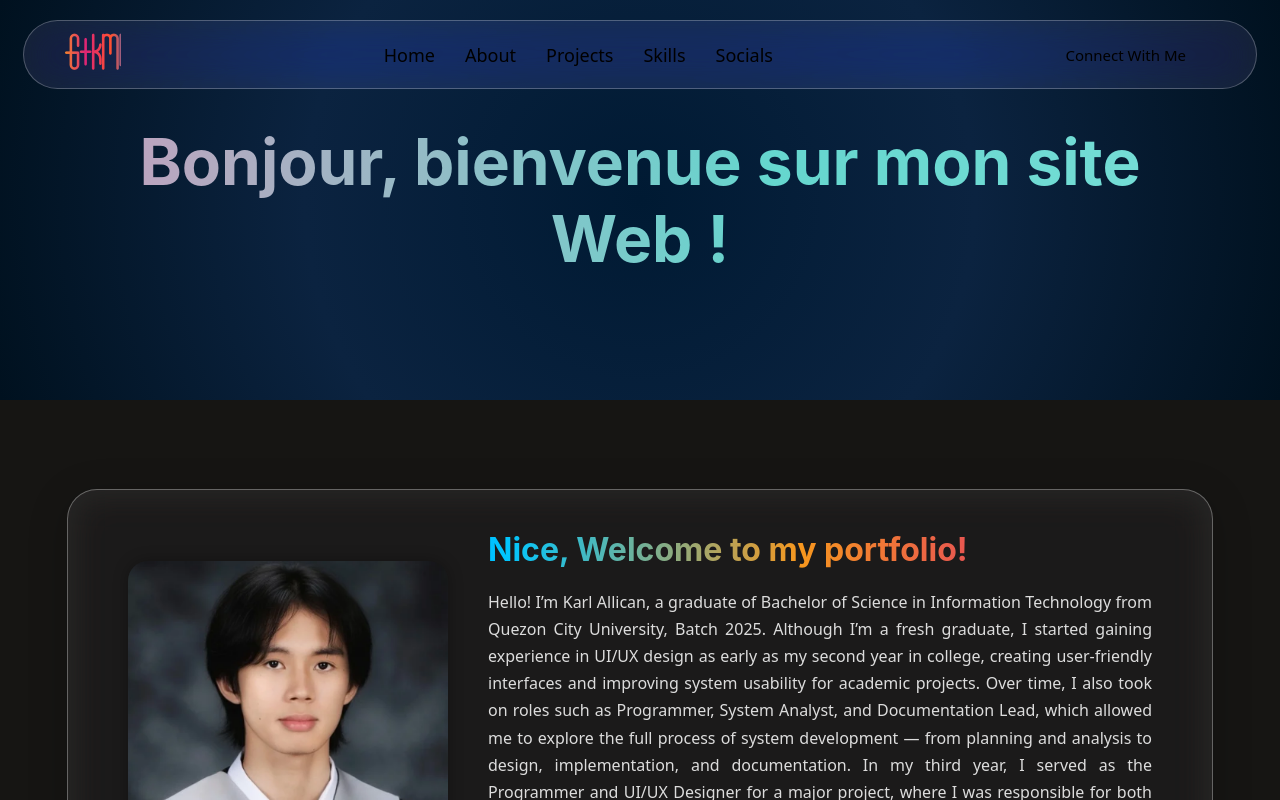
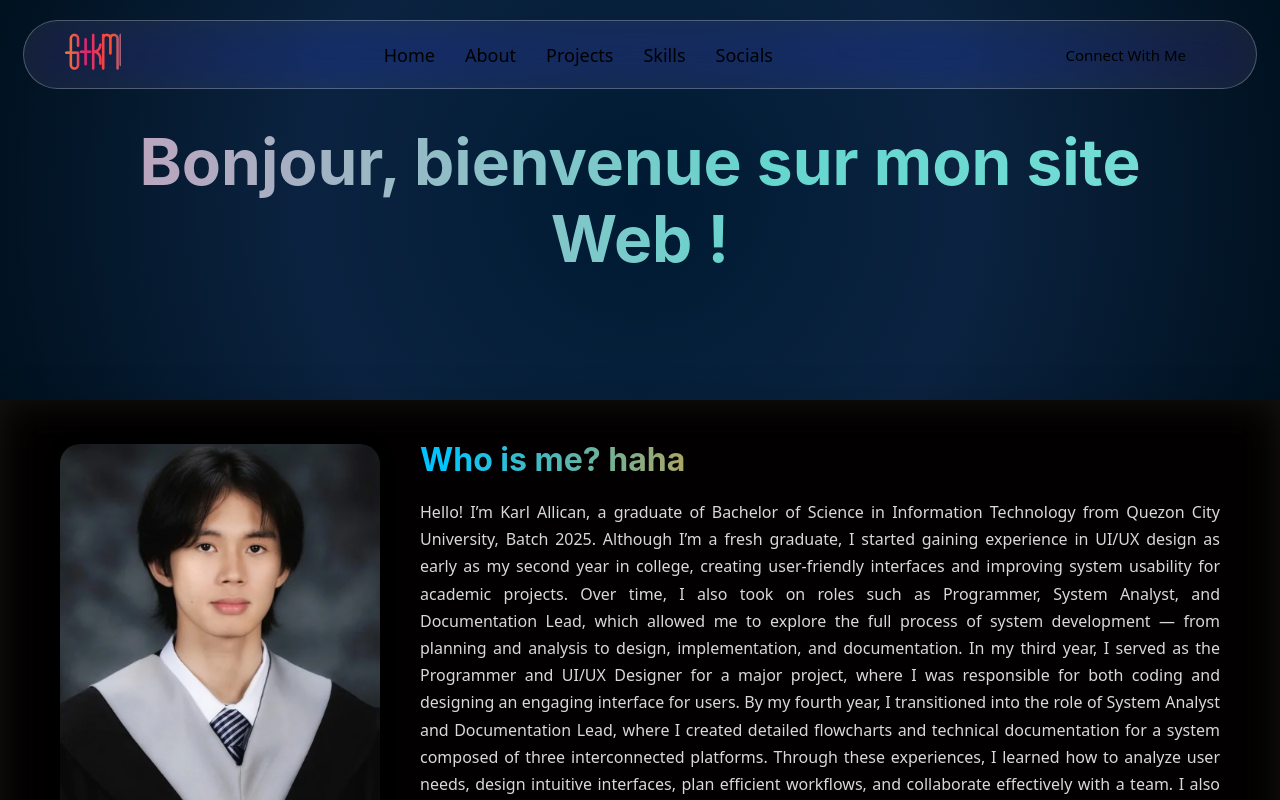
Before and after one commit to AllicanMasa/portfolio-allican, a React (Vite) app: page / in a window 1280 px wide. Shown: the top 800 px of the page. Built offline with nearby package versions, Linux system fonts and the light colour scheme.

Commit message:
update again, unti lang

```diff
--- a/src/components/content/content.css
+++ b/src/components/content/content.css
@@ -2,23 +2,18 @@
   display: flex;
   justify-content: center;
   align-items: center;
-  min-height: 100vh;
   transition: all 1s ease;
 }
 
-/* Glass container */
 .glass-box {
   display: flex;
   align-items: center;
   justify-content: space-between;
   gap: 40px;
   padding: 40px 60px;
-  width: 80%;
-  border-radius: 30px;
-  background: rgba(255, 255, 255, 0.1);
+  width: 100%;
   backdrop-filter: blur(20px) saturate(180%) contrast(120%);
   -webkit-backdrop-filter: blur(20px) saturate(180%) contrast(120%);
-  border: 1px solid rgba(255, 255, 255, 0.3);
   box-shadow: 0 8px 40px rgba(0, 0, 0, 0.2);
   opacity: 0;
   transform: translateY(60px);
--- a/src/components/content/content.jsx
+++ b/src/components/content/content.jsx
@@ -26,7 +26,7 @@ const Content = () => {
       <div className="glass-box">
         <img src={portfolio} alt="Portfolio" />
         <div className="text-box">
-          <h1>Nice, Welcome to my portfolio!</h1>
+          <h1>Who is me? haha</h1>
           <p>
             Hello! I’m Karl Allican, a graduate of Bachelor of Science in
             Information Technology from Quezon City University, Batch 2025.
--- a/src/index.css
+++ b/src/index.css
@@ -1,6 +1,7 @@
 *{
   margin: 0;
   padding: 0;
+  scrollbar-width: none;
 }
 html {
   scroll-behavior: smooth;
```
